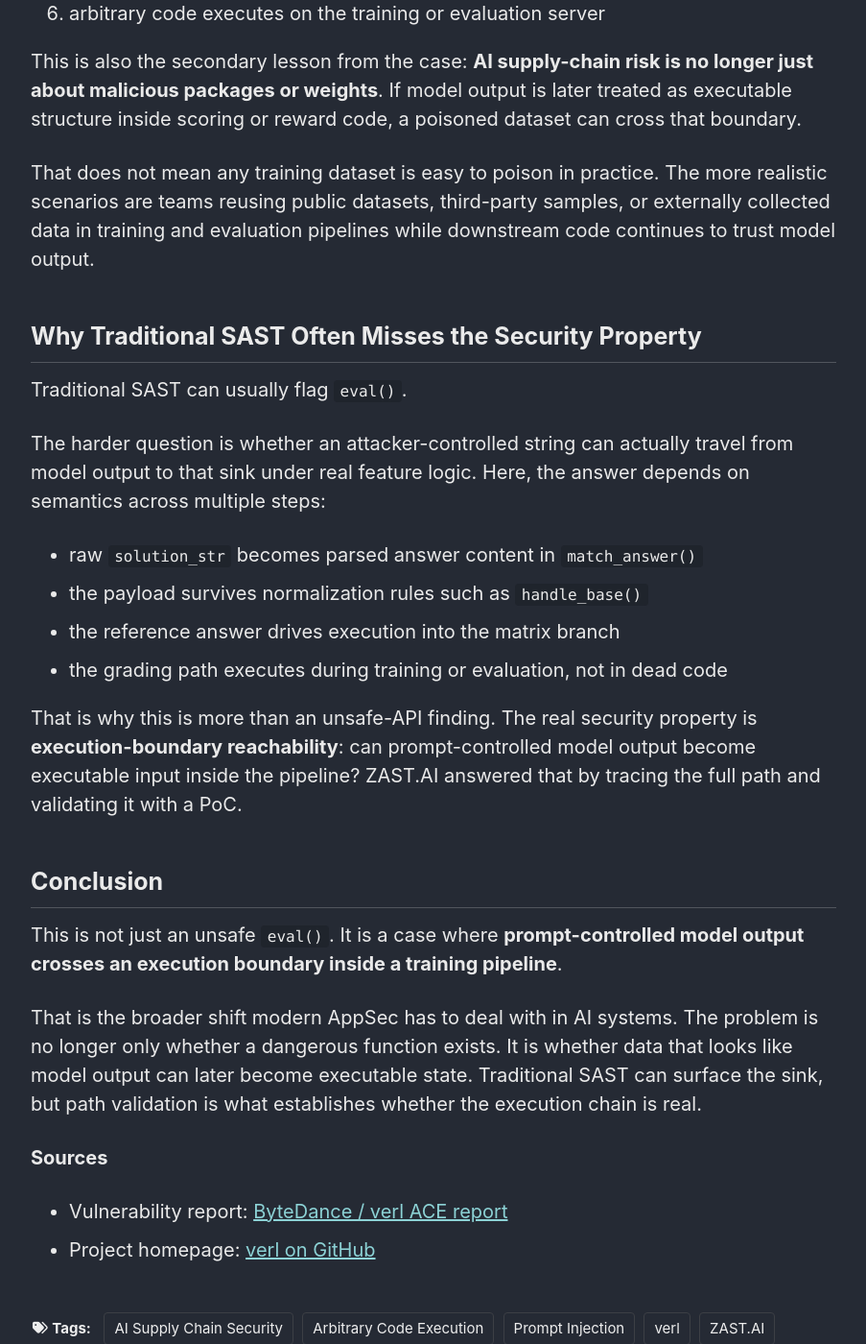
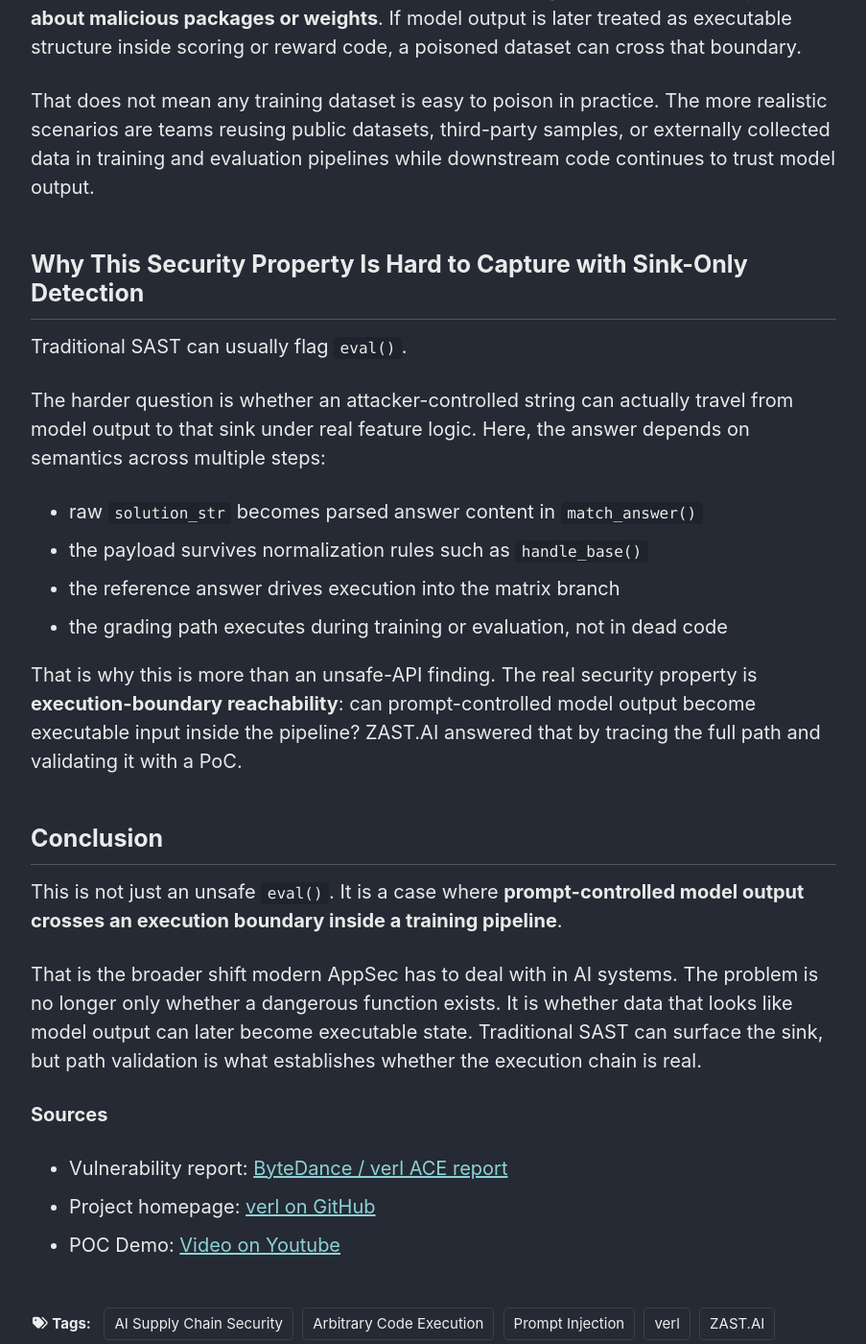
Before and after one commit to zast-ai/blog, a Jekyll site: the page built from _posts/2026-04-7-When-Prompt-Injection-Reaches-Code-Execution.md, in a window 1280 px wide and 1400 px high, scrolled down 3473 px. Shown: the whole window at 96% size, without its empty margins (188-1091 px from the left). Built offline with Jekyll 4.4.1, drawn with Linux system fonts in a browser that asks for light colours; cached includes are drawn as plain includes; some of the changed text lies outside the part shown.

Commit message:
Release v2026.4.8.1

```diff
--- a/_posts/2026-04-7-When-Prompt-Injection-Reaches-Code-Execution.md
+++ b/_posts/2026-04-7-When-Prompt-Injection-Reaches-Code-Execution.md
@@ -109,7 +107,7 @@ This is also the secondary lesson from the case: **AI supply-chain risk is no lo
 
 That does not mean any training dataset is easy to poison in practice. The more realistic scenarios are teams reusing public datasets, third-party samples, or externally collected data in training and evaluation pipelines while downstream code continues to trust model output.
 
-## Why Traditional SAST Often Misses the Security Property
+## Why This Security Property Is Hard to Capture with Sink-Only Detection
 
 Traditional SAST can usually flag `eval()`.
 
@@ -131,3 +129,4 @@ That is the broader shift modern AppSec has to deal with in AI systems. The prob
 **Sources**
 - Vulnerability report: [ByteDance / verl ACE report](https://github.com/zast-ai/vulnerability-reports/blob/main/bytedance/verl_rce.md)
 - Project homepage: [verl on GitHub](https://github.com/verl-project/verl)
+- POC Demo: [Video on Youtube](https://www.youtube.com/watch?v=X3FwfYS-Xq0)
```
Also changed, not shown: other parts of _posts/2026-04-7-When-Prompt-Injection-Reaches-Code-Execution.md (+1 -3 lines), .gitlab/.gitlab-ci.yml.
